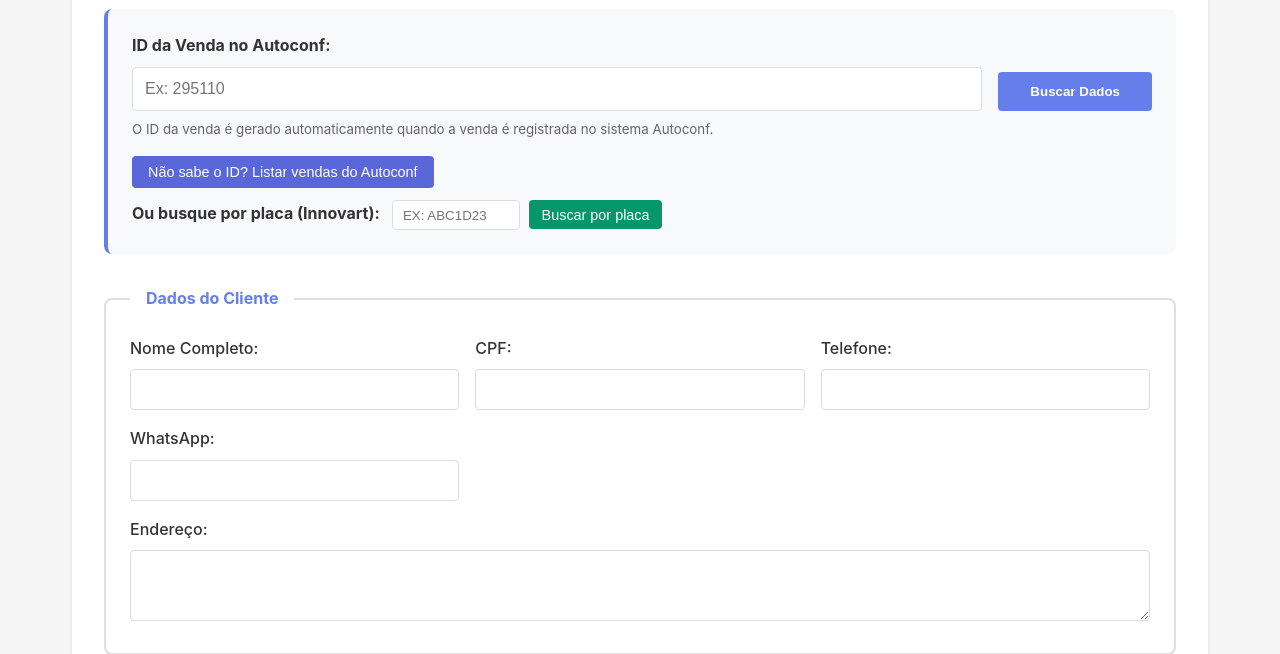
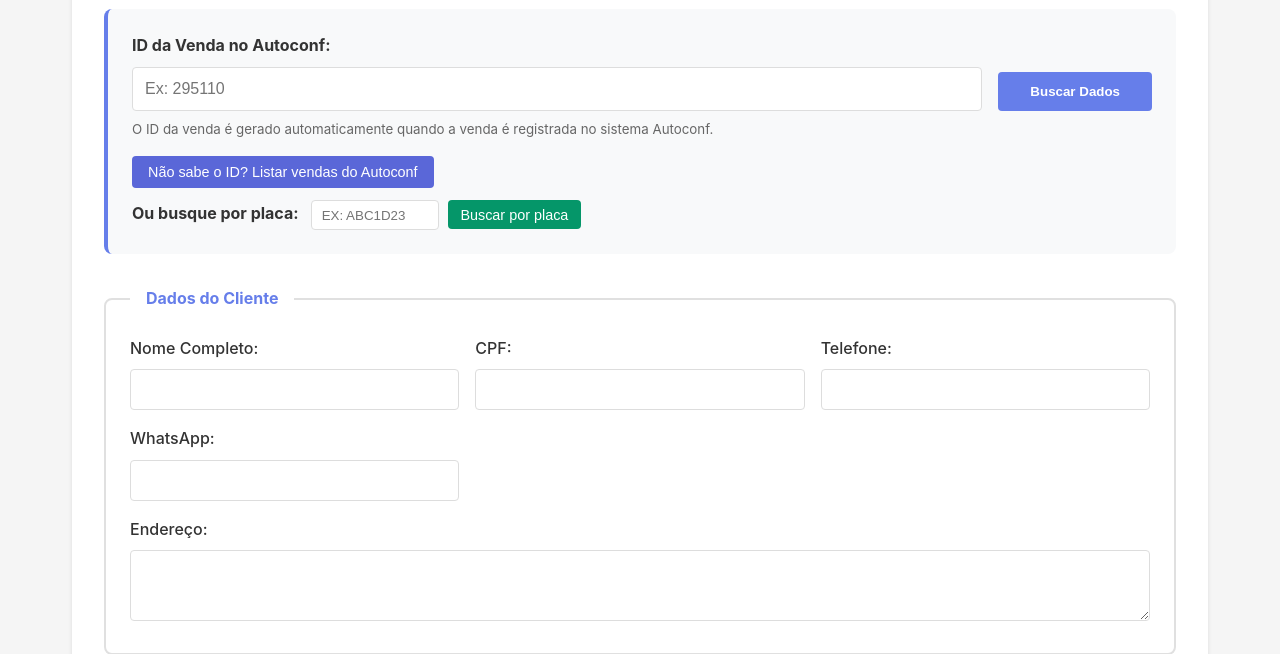
Before and after one commit to monarc30/motos, a PHP site: page /motos/intencao-venda in a window 1280 px wide. Shown: the part 221-875 px from the top of the page. Run offline with PHP 8.4, Linux system fonts and the light colour scheme.

Commit message:
ajustes no sistema

```diff
--- a/app/Views/comunicado-venda/formulario.php
+++ b/app/Views/comunicado-venda/formulario.php
@@ -37,7 +37,7 @@ $titulo = 'Comunicado de Venda';
             </button>
         </p>
         <p style="margin-top: 0.75rem;">
-            <strong>Ou busque por placa (Innovart):</strong>
+            <strong>Ou busque por placa:</strong>
             <input type="text" id="placa_busca" placeholder="Ex: ABC1D23" maxlength="8" style="margin-left: 0.5rem; padding: 0.4rem 0.6rem; border: 1px solid #ddd; border-radius: 4px; width: 8rem; text-transform: uppercase;">
             <button type="button" id="btnBuscarPorPlaca" style="margin-left: 0.25rem; padding: 0.4rem 0.8rem; background: #059669; color: white; border: none; border-radius: 4px; cursor: pointer; font-size: 0.9rem;">Buscar por placa</button>
         </p>
--- a/app/Views/intencao-venda/formulario.php
+++ b/app/Views/intencao-venda/formulario.php
@@ -40,7 +40,7 @@ $titulo = 'Intenção de Venda';
             </button>
         </p>
         <p style="margin-top: 0.75rem;">
-            <strong>Ou busque por placa (Innovart):</strong>
+            <strong>Ou busque por placa:</strong>
             <input type="text" id="placa_busca" placeholder="Ex: ABC1D23" maxlength="8" style="margin-left: 0.5rem; padding: 0.4rem 0.6rem; border: 1px solid #ddd; border-radius: 4px; width: 8rem; text-transform: uppercase;">
             <button type="button" id="btnBuscarPorPlaca" style="margin-left: 0.25rem; padding: 0.4rem 0.8rem; background: #059669; color: white; border: none; border-radius: 4px; cursor: pointer; font-size: 0.9rem;">Buscar por placa</button>
         </p>
```
